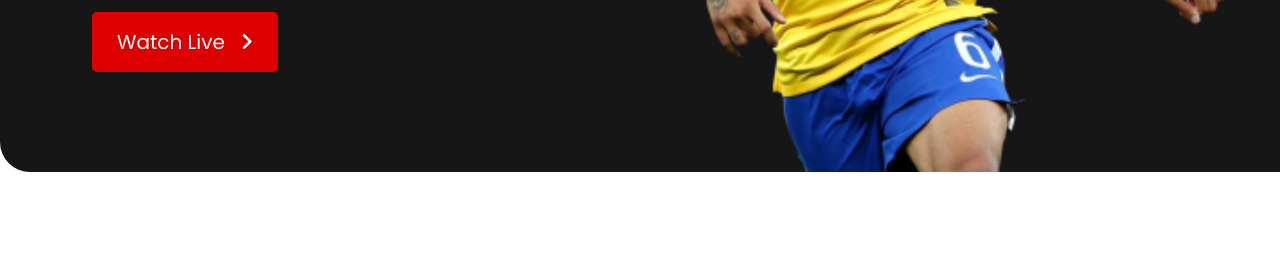
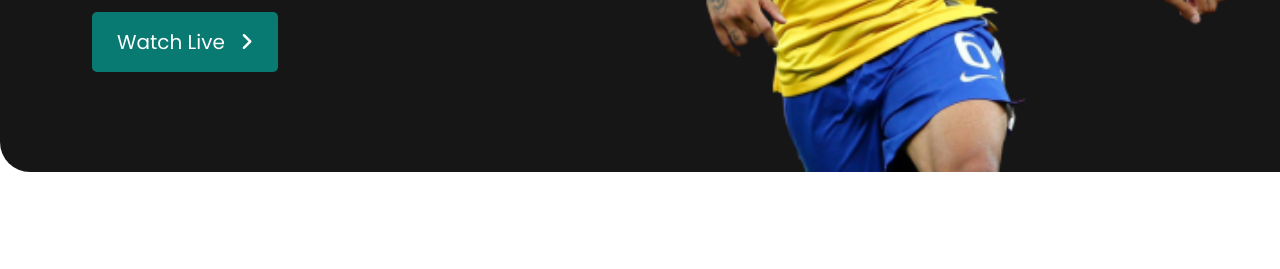
Before and after one commit to 0xkabir/football-mania, a plain HTML site: page index.html in a window 1280 px wide. Shown: the part 494-763 px from the top of the page. Drawn offline with Linux system fonts and the light colour scheme.

Commit message:
button color changed

```diff
--- a/css/index.css
+++ b/css/index.css
@@ -24,7 +24,7 @@ main{
 /* setting style for active pages */
 .active{
     color: #FFFFFF;
-    background-color: #DD0000;
+    background-color: rgb(9, 122, 113);
 }
 /* setting the style for top banner */
 .top-banner{
--- a/css/matches.css
+++ b/css/matches.css
@@ -24,7 +24,7 @@ main{
 /* setting style for active pages */
 .active{
     color: #FFFFFF;
-    background-color: #DD0000;
+    background-color: rgb(9, 122, 113);
 }
 /* setting the style for top banner */
 .top-banner{
```
